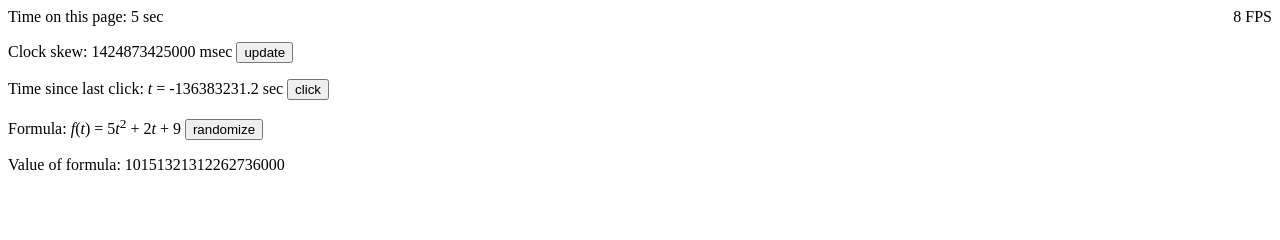
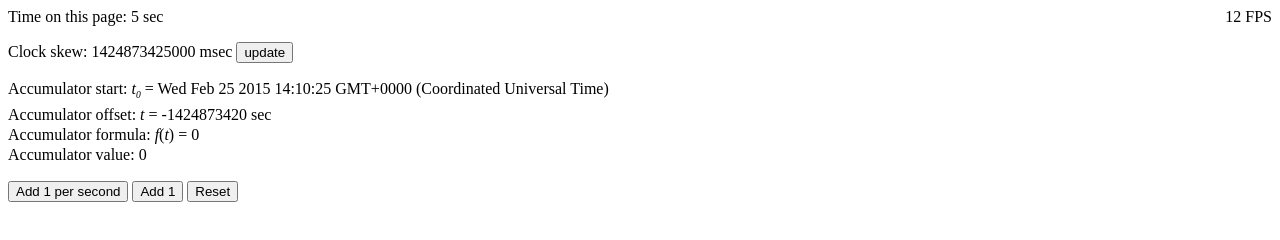
Before and after one commit to jjclark1982/incremental, a website: page public/incremental.html in a window 1280 px wide. Drawn offline with Linux system fonts and the light colour scheme.

Commit message:
affine accumulator

```diff
--- a/package.json
+++ b/package.json
@@ -12,11 +12,8 @@
   "dependencies": {
     "browser-sync": "^2.2.1",
     "coffee-script": "^1.9.1",
-    "connect-livereload": "^0.5.3",
-    "express": "^4.12.0",
     "gulp": "^3.8.11",
     "gulp-load-plugins": "^0.8.0",
-    "gulp-util": "^3.0.4",
-    "morgan": "^1.5.1"
+    "gulp-util": "^3.0.4"
   }
 }
--- a/public/incremental.html
+++ b/public/incremental.html
@@ -1,7 +1,12 @@
 <html>
 <head>
     <title>Incremental</title>
-    <script type="text/javascript">
+    <style>
+    sup,sub {
+        font-size: 60%;
+    }
+    </style>
+    <script type="text/javascript" id="util">
         $ = document.getElementById.bind(document);
         $$ = document.querySelectorAll.bind(document);
         function request(url, options) {
@@ -93,16 +98,27 @@
         Clock skew: <span id="serverTime"></span> msec
         <button onclick="updateClockSkew()">update</button>
     </p>
-    <p>
+    <p style="display: none;">
         Time since last click: <var>t</var> = <span id="timeSinceClick"></span> sec
         <button id="clickMe">click</button>
+        Formula: <var>f</var>(<var>t</var>) = <span id="formula"></span>
+        <button id="randomize-formula">randomize</button>
+        <br>
+        Value of formula: <span id="formula-value"></span>
+    </p>
+    <p style="line-height: 20px;">
+        Accumulator start: <var>t<sub>0</sub></var> = <span id="accumulator-t0"></span>
+        <br>
+        Accumulator offset: <var>t</var> = <span id="accumulator-t"></span> sec
+        <br>
+        Accumulator formula: <var>f</var>(<var>t</var>) = <span id="accumulator-formula">0</span>
+        <br>
+        Accumulator value: <span id="accumulator"></span>
     </p>
     <p>
-        Formula: <var>f</var>(<var>t</var>) = <span id="formula"></span>
-        <button id="randomize-formula">randomize</button>
-    </p>
-    <p>
-        Value of formula: <span id="formula-value"></span>
+        <button id="add-one-per-second">Add 1 per second</button>
+        <button id="add-one">Add 1</button>
+        <button id="reset-accumulator">Reset</button>
     </p>
     <script>
         var clickTime = window.localStorage.getItem('clickTime') || Date.now();
@@ -119,43 +135,51 @@
         var $totalFrames = $('totalFrames');
         var $timeSinceClick = $('timeSinceClick');
         var $formulaValue = $('formula-value');
-        var startTime = new Date();
+        var startTime = Date.now();
         var lastFrame = startTime;
         var frameCount = 0;
         var totalFrames = 0;
-        var fps_n = 12;
+        var targetFPS = 12;
+        var msecPerFrame = 1000/targetFPS;
         function tick() {
             var now = Date.now();
-            setText($timeOnPage, ((now - startTime)/100 | 0)/10);
+            setText($timeOnPage, Math.floor((now - startTime)/1000));
+            setText($totalFrames, ++totalFrames);
 
-            frameCount = (frameCount + 1) % fps_n
-            if (frameCount == 0) {
-                var msecForNFrames = now - lastFrame;
-                lastFrame = now;
-                var fps = fps_n * 1000 / msecForNFrames;
-                setText($fps, fps|0);
+            var msecForThisFrame = now - lastFrame;
+            lastFrame = now;
 
-                // TODO: calculate this each frame based on requested fps
-                if (Math.abs(msecForNFrames) > 200*fps_n) {
-                    console.log('detected clock jump. reloading time from server.');
-                    updateClockSkew();
-                }
+            msecPerFrame = (0.1 * msecForThisFrame) + (0.9 * msecPerFrame);
+            setText($fps, Math.round(1000 / msecPerFrame));
+
+            if (Math.abs(msecForThisFrame) > 1000/targetFPS + 100) {
+                console.log('detected clock jump. reloading time from server.', msecForThisFrame);
+                updateClockSkew();
             }
 
-            setText($totalFrames, ++totalFrames);
 
             var msecSinceClick = (now - clickTime - skew)
             setText($timeSinceClick, (msecSinceClick/100|0)/10);
 
-            var value = evaluateFormula(polynomial, msecSinceClick/1000);
+            var value = evaluatePolynomial(polynomial, msecSinceClick/1000);
             setText($formulaValue, Math.floor(value));
 
+            var accum_t = (now - accumulator_t0 - skew)/1000;
+            var accum_value = evaluatePolynomial(accumulatorPoly, accum_t);
+            setText($('accumulator-t'), accum_t);
+            setText($('accumulator'), Math.floor(accum_value));
             // requestAnimationFrame(tick);
         }
-        // todo: specify this interval from data
-        setInterval(function(){
-            requestAnimationFrame(tick);
-        }, 125);
+
+        var displayInterval = null;
+        function setFPS(fps) {
+            targetFPS = fps;
+            clearInterval(displayInterval);
+            displayInterval = setInterval(function(){
+                requestAnimationFrame(tick);
+            }, 1000/fps);
+        }
+        setFPS(targetFPS);
 
         var skew = null;
         function updateClockSkew() {
@@ -176,16 +200,15 @@
         };
         updateClockSkew();
 
-        function displayFormula(coefficients, variable) {
-            var $formula = $('formula');
+        function displayPolynomial(coefficients, el, variable) {
             termTemplate = $('term-template').innerHTML;
 
-            $formula.innerHTML = '';
+            el.innerHTML = '';
             terms = [];
             for (var exp = coefficients.length-1; exp >= 0; exp--) {
                 var k = coefficients[exp];
                 var context = {};
-                if (k == 0) {
+                if (!k) {
                     continue;
                 }
                 if (k != 1 || exp == 0) {
@@ -206,9 +229,9 @@
             for (var i = 0; i < terms.length; i++) {
                 var $term = terms[i];
                 if (i > 0) {
-                    $formula.appendChild(render('+'));
+                    el.appendChild(render('+'));
                 }
-                $formula.appendChild($term);
+                el.appendChild($term);
             }
         }
         var polynomial = [];
@@ -217,23 +240,23 @@
             for (var i = 0; i < 3; i++) {
                 polynomial[i] = Math.random()*10|0;
             }
-            displayFormula(polynomial);
+            displayPolynomial(polynomial, $('formula'));
         }
         $('randomize-formula').onclick = randomizeFormula;
         randomizeFormula();
 
-        function evaluateFormula(coefficients, x) {
+        function evaluatePolynomial(coefficients, x) {
             var accum = 0;
             var x_to_exp = 1;
             for (var exp = 0; exp < coefficients.length; exp++) {
-                var k = coefficients[exp];
+                var k = coefficients[exp] || 0;
                 accum += k * x_to_exp;
                 x_to_exp *= x;
             }
             return accum;
         }
 
-        // todo: build affine formula from user input
+        // affine formula from user input
         // general form is f(t) = m*t + b
         //                 where t = t_now - t_0
         // start with m=0, b=0
@@ -242,5 +265,38 @@
         //     set b to f(t)
         //     set m to m+1
         //     set t0 to Date.now()
+        accumulator_t0 = startTime;
+        accumulatorPoly = [];
+        try {
+            accumulator_t0 = parseInt(localStorage.getItem('accumulator_t0')) || startTime;
+            accumulatorPoly = JSON.parse(localStorage.getItem('accumulatorPoly') || []);
+        }
+        catch (e) {}
+        function updateAccumulator() {
+            localStorage.setItem('accumulator_t0', accumulator_t0);
+            localStorage.setItem('accumulatorPoly', JSON.stringify(accumulatorPoly));
+            displayPolynomial(accumulatorPoly, $('accumulator-formula'));
+            setText($('accumulator-t0'), new Date(accumulator_t0));
+        }
+        updateAccumulator();
+        $("add-one").onclick = function() {
+            accumulatorPoly[0] = (accumulatorPoly[0] || 0) + 1;
+            updateAccumulator();
+        };
+        $("add-one-per-second").onclick = function() {
+            // TODO: delay this calculation if skew is not currently valid
+            var t1 = Date.now() - skew;
+            var t = (t1 - accumulator_t0)/1000;
+            var currentValue = evaluatePolynomial(accumulatorPoly, t);
+            accumulatorPoly[0] = currentValue;
+            accumulator_t0 = t1;
+            accumulatorPoly[1] = (accumulatorPoly[1] || 0) + 1;
+            updateAccumulator();
+        };
+        $("reset-accumulator").onclick = function() {
+            accumulatorPoly = [];
+            updateAccumulator();
+        };
+
     </script>
 </body>
```
